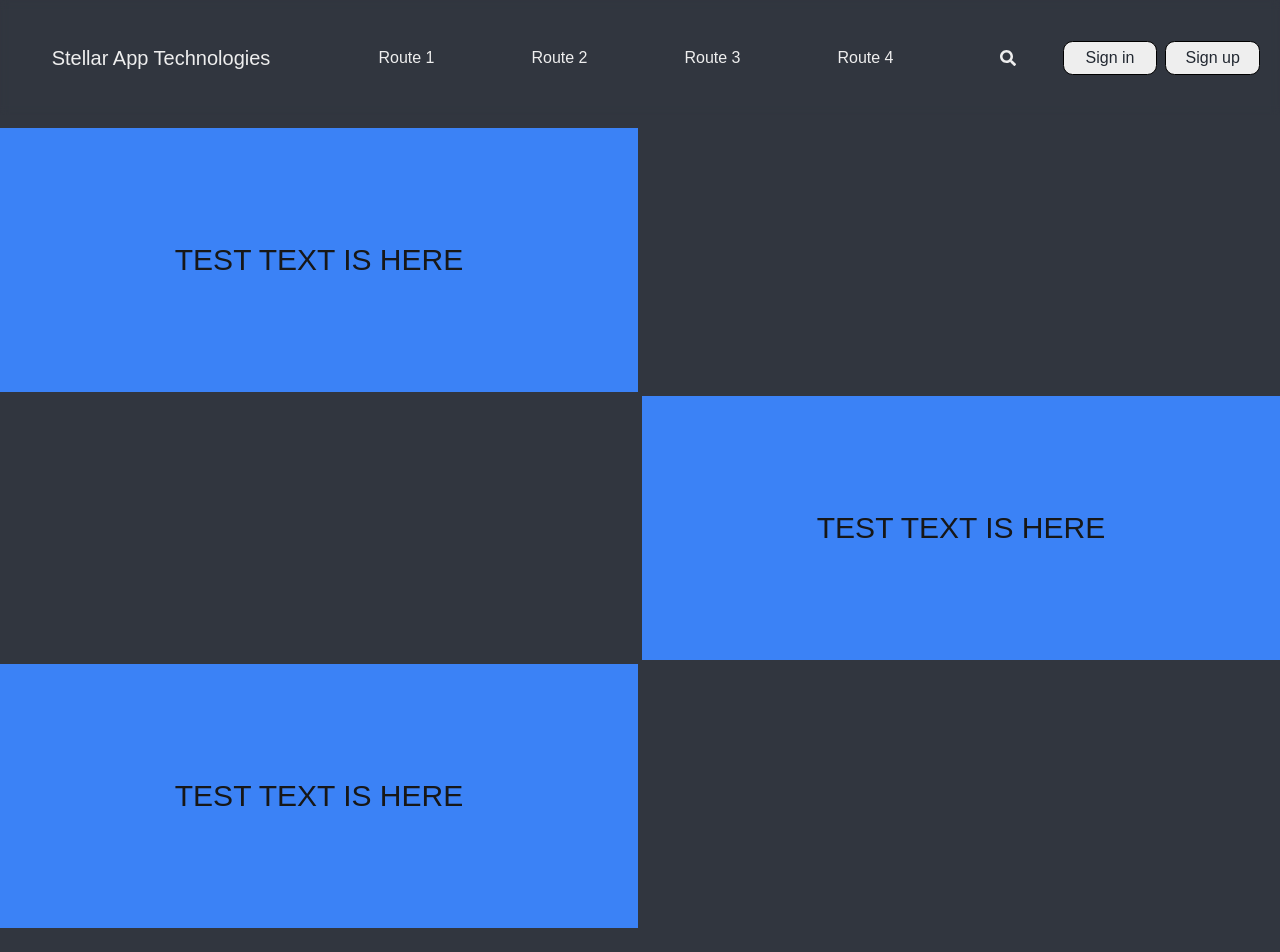
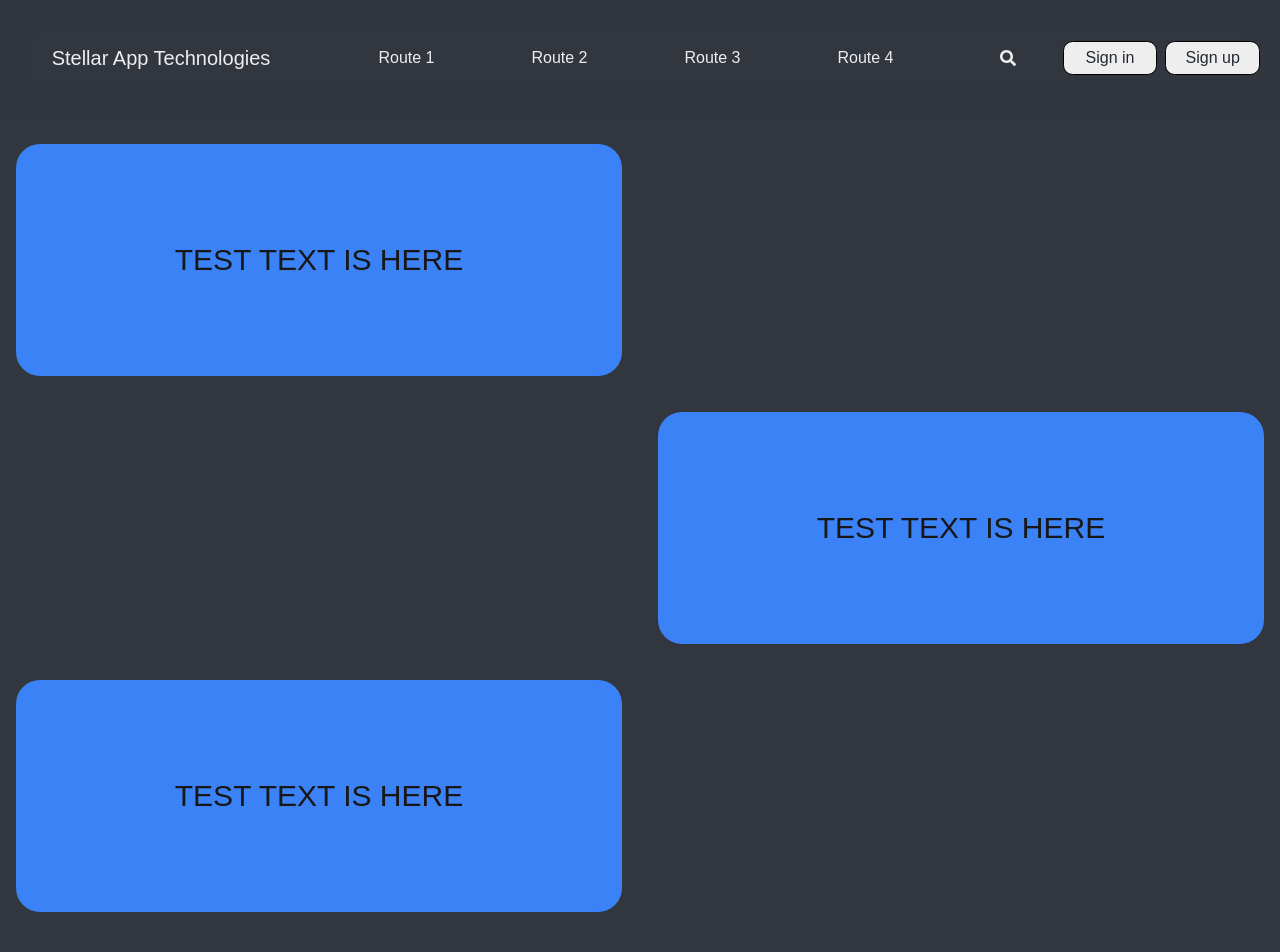
Before and after one commit to MrMostellar/stellar-app-technologies, a Next.js app: page / in a window 1280 px wide. Shown: the top 952 px of the page. Built offline with nearby package versions, Linux system fonts and the light colour scheme.

Commit message:
grid optimization and styling

```diff
--- a/app/components/Hero.tsx
+++ b/app/components/Hero.tsx
@@ -3,15 +3,15 @@ import React from "react";
 export default function Hero() {
   return (
     <>
-      <section className="flex col-span-3 row-span-2 justify-center items-center bg-blue-500">
+      <div className="flex col-start-1 col-span-3 row-span-2 justify-center items-center rounded-3xl m-4 bg-blue-500">
         <p className="text-3xl">TEST TEXT IS HERE</p>
-      </section>
-      <section className="flex col-start-4 row-start-3 col-span-3 row-span-2 justify-center items-center bg-blue-500">
+      </div>
+      <div className="flex col-start-4 row-start-3 col-span-3 row-span-2 justify-center items-center rounded-3xl m-4 bg-blue-500">
         <p className="text-3xl">TEST TEXT IS HERE</p>
-      </section>
-      <section className="flex row-start-5 col-span-3 row-span-2 justify-center items-center bg-blue-500">
+      </div>
+      <div className="flex row-start-5 col-span-3 row-span-2 justify-center items-center rounded-3xl m-4 bg-blue-500">
         <p className="text-3xl">TEST TEXT IS HERE</p>
-      </section>
+      </div>
     </>
   );
 }
--- a/app/data/SiteTheme.tsx
+++ b/app/data/SiteTheme.tsx
@@ -1,5 +1,4 @@
 export const siteTheme = {
-  headerTheme: "bg-transparent backdrop-blur-sm",
   footerTheme: "bg-[#31363F]",
   bodyTheme: "bg-[#31363F]",
   textTheme: "text-[#EEEEEE]",
--- a/app/layout.tsx
+++ b/app/layout.tsx
@@ -18,7 +18,7 @@ export default function RootLayout({
     <html lang="en">
       <body className="flex flex-col min-h-[100vh] min-w-[100%] overflow-auto">
         <header
-          className={`flex flex-1 flex-row fixed min-w-[100%] py-6 ${siteTheme.headerTheme}`}
+          className={`flex flex-1 flex-row fixed min-w-[100%] py-6 bg-transparent backdrop-blur-lg ${siteTheme.headerTheme}`}
         >
           <Header />
         </header>
```
